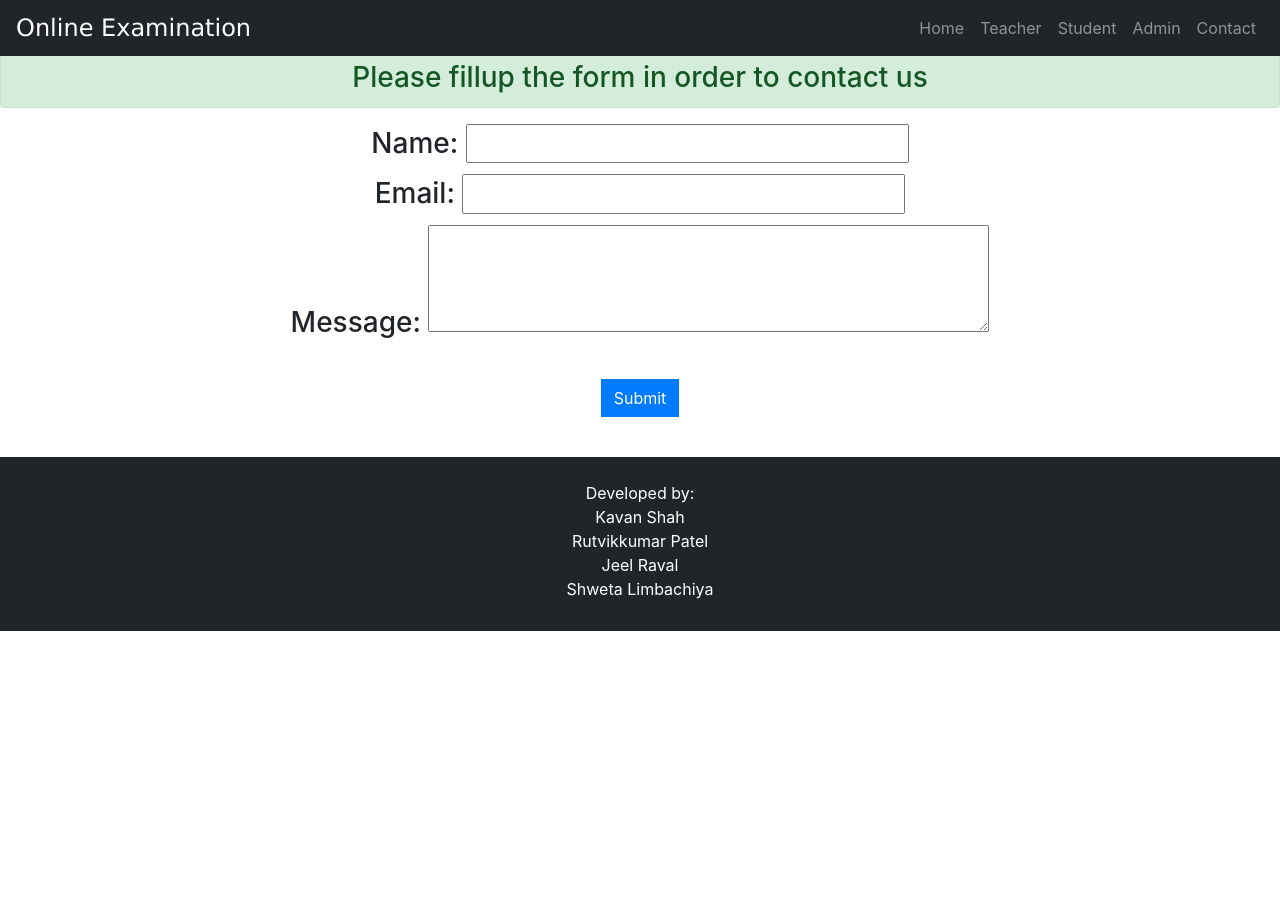
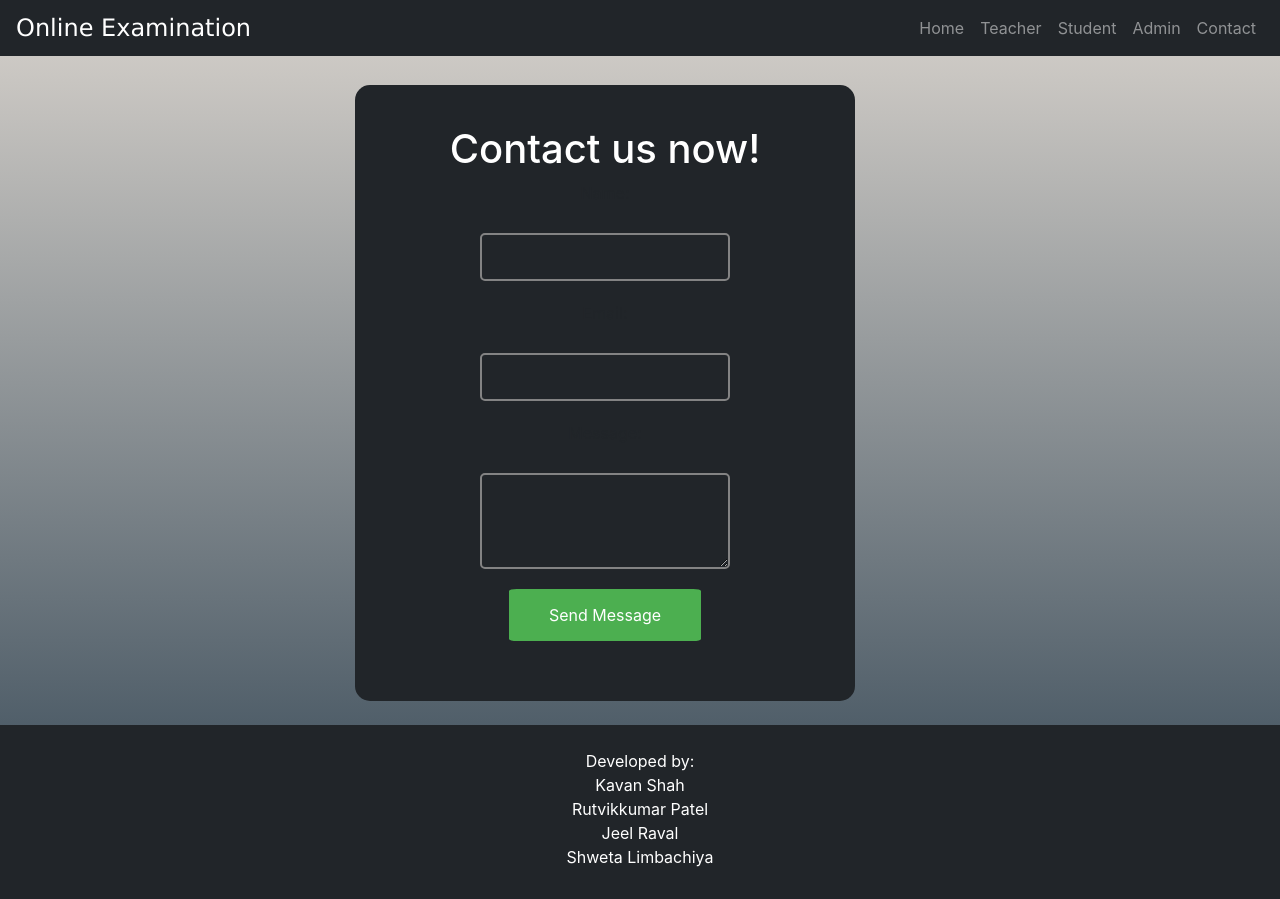
Before and after one commit to KavanShah99/Capstone_Project_Group_H, a Django app: page /contactus in a window 1280 px wide. Before the commit the page ends 631 px from the top, so only its background shows below. Run offline with Django 3.2, Linux system fonts and the light colour scheme; some libraries are stand-ins or nearby versions.

Commit message:
Updated contact us page

```diff
--- a/templates/exam/contactus.html
+++ b/templates/exam/contactus.html
@@ -1,41 +1,104 @@
 <!DOCTYPE html>
-{% load static %}
+{% load widget_tweaks %}
 <html lang="en" dir="ltr">
+  <head>
+    <meta charset="utf-8">
+    <title>Contact Us</title>
+    <style media="screen">
+      body {
+    margin: 0;
+    padding: 0;
 
-<head>
-  <meta name="viewport" content="width=device-width, initial-scale=1, shrink-to-fit=no">
+    font-family: sans-serif;
+    background: #304352;  /* fallback for old browsers */
+background: -webkit-linear-gradient(to bottom, #d7d2cc, #304352);  /* Chrome 10-25, Safari 5.1-6 */
+background: linear-gradient(to bottom, #d7d2cc, #304352); /* W3C, IE 10+/ Edge, Firefox 16+, Chrome 26+, Opera 12+, Safari 7+ */
+
+}
+
+.box {
+    width: 500px;
+    padding: 40px;
+    position: relative;
+    left: 50%;
+    background: #212529;
+    border-radius: 15px;
+    text-align: center;
+    transition: 0.25s;
+    margin-top: 85px;
+}
+
+.box input[type="text"],
+.box input[type="email"],
+.box textarea {
+    border: 0;
+    background: none;
+    display: block;
+    margin: 20px auto;
+    text-align: center;
+    border: 2px solid #838383;
+    padding: 10px 10px;
+    width: 250px;
+    outline: none;
+    color: white;
+    border-radius: 5px;
+    transition: 0.25s
+}
+
+.box h1 {
+    color: white;
+    font-weight: 500
+}
+
+.box input[type="text"]:focus,
+.box input[type="email"]:focus,
+.box textarea:focus {
+    width: 300px !important;
+    border-color: #4caf50;
+    box-shadow: 0 0 0 0.2rem rgb(0 123 255 / 25%);
+}
+
+.box input[type="submit"] {
+    border: 0;
+    background: #4caf50;
+    display: block;
+    margin: 20px auto;
+    text-align: center;
+
+    padding: 14px 40px;
+    outline: none;
+    color: white;
+    border-radius: 5px;
+    transition: 0.25s;
+    cursor: pointer
+}
+
+.box input[type="submit"]:hover {
+    background: #347736;
+}
 
 
+    </style>
+  </head>
+  <body>
+    {% include "exam/navbar.html" %}
+    <div class="container">
+    <div class="row">
+        <div class="col-md-6">
 
-<title>Contact Us</title>
-</head>
-<style>
-  body{
-    overflow: hidden;
-  }
-</style>
-<body>
+                <form class="box" method="post">
+                    {% csrf_token %}
+                    <h1>Contact us now!</h1>
+                    {{ form.as_p }}
+                    <input type="submit" value="Send Message" class='btn btn-primary' style="border-radius: 4%;">
 
-  {% include "exam/navbar.html" %}
-  <br><br>
+                </form>
 
-  <center>
-    <h3 class='alert alert-success'>Please fillup the form in order to contact us</h3>
+        </div>
+    </div>
+</div>
 
-    <form method="POST" autocomplete="off">
-      <!-- Very Important csrf Token -->
-      {% csrf_token %}
-      <div class="form-group">
-        <p>
-        <h3>{{ form.as_p }}</h3>
-        </p>
-        <br>
-        <input type="submit" value="Submit" class='btn btn-primary' style="border-radius: 0%;">
-      </div>
-    </form>
-  </center>
-  <br>
-  {% include "exam/footer.html" %}
-</body>
-
+<br>
+{% include "exam/footer.html" %}
+  </body>
 </html>
```
